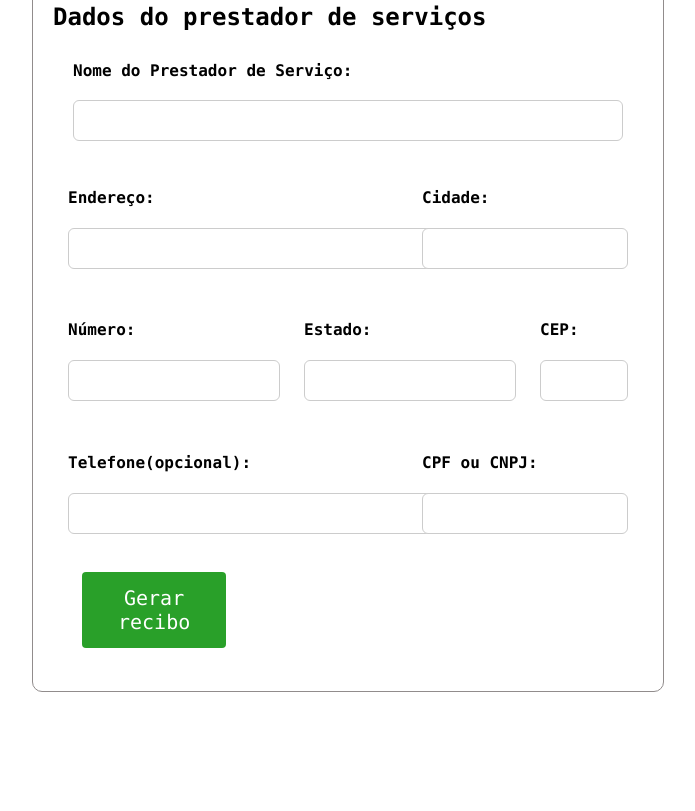
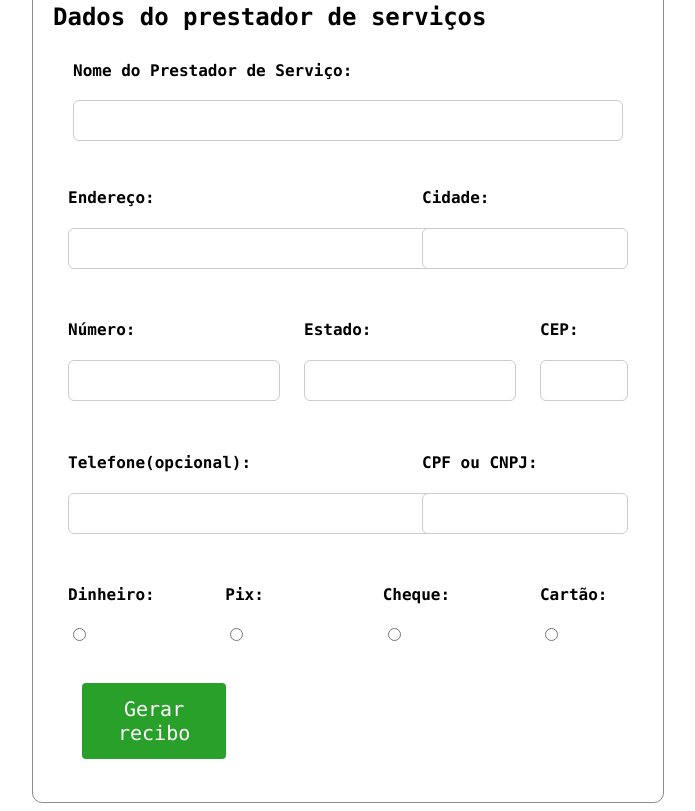
Before and after one commit to misaelorelio/Recibos, a plain HTML site: page index.html in a window 1280 px wide. Shown: the part 549-1360 px from the top of the page, without its empty margins (292-987 px from the left). Before the commit the page ends 1249 px from the top, so only its background shows below. Drawn offline with Linux system fonts and the light colour scheme.

Commit message:
radios de pagamento

```diff
--- a/index.html
+++ b/index.html
@@ -92,6 +92,24 @@
             </div>
         </div>
         <div class="linha3">
+            <div class="gridRadios">
+                <h4 class="referente">Dinheiro:</h4>
+                <input type="radio" id="dinheiro_especie" name="dinheiro_especie" value="dinheiro" onclick="mostrarDinheiro()">
+            </div>
+            <div class="gridRadios">
+                <h4 class="referente">Pix:</h4>
+                <input type="radio" id="dinheiro_especie" name="dinheiro_especie" value="dinheiro" onclick="mostrarDinheiro()">
+            </div>
+            <div class="gridRadios">
+                <h4 class="referente">Cheque:</h4>
+                <input type="radio" id="dinheiro_especie" name="dinheiro_especie" value="dinheiro" onclick="mostrarDinheiro()">
+            </div>
+            <div class="gridRadios">
+                <h4 class="referente">Cartão:</h4>
+                <input type="radio" id="dinheiro_especie" name="dinheiro_especie" value="dinheiro" onclick="mostrarDinheiro()">
+            </div>
+        </div>
+        <div class="linha3">
             <div class="coluna2">
                 <button type="button" onclick="gerarRecibo()" class="btn btn-secondary">Gerar recibo</button>
             </div>
@@ -157,6 +175,10 @@
             let data = new Date();
             return data.getDate() + "-" + (data.getMonth() + 1) + "-" + data.getFullYear();
         }
+
+        function mostrarDinheiro(){
+            document.getElementById('dinheiro').style.display=" block"
+        }
     </script>
 </body>
 
--- a/style.css
+++ b/style.css
@@ -74,6 +74,12 @@ button {
     font-size: 20px;
 }
 
+.gridRadios {
+    width: 20%;
+    float: left;
+    padding: 15px;
+}
+
 .coluna2 {
     width: 40%;
     float: left;
```
